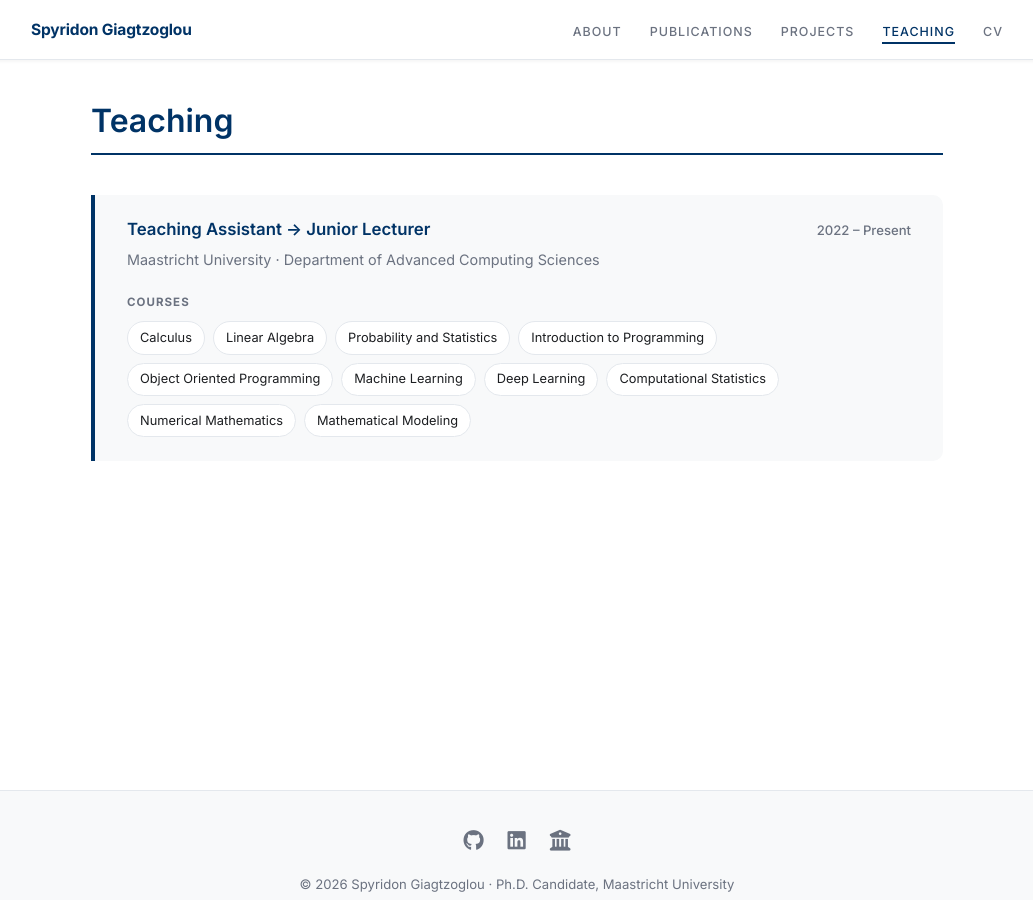
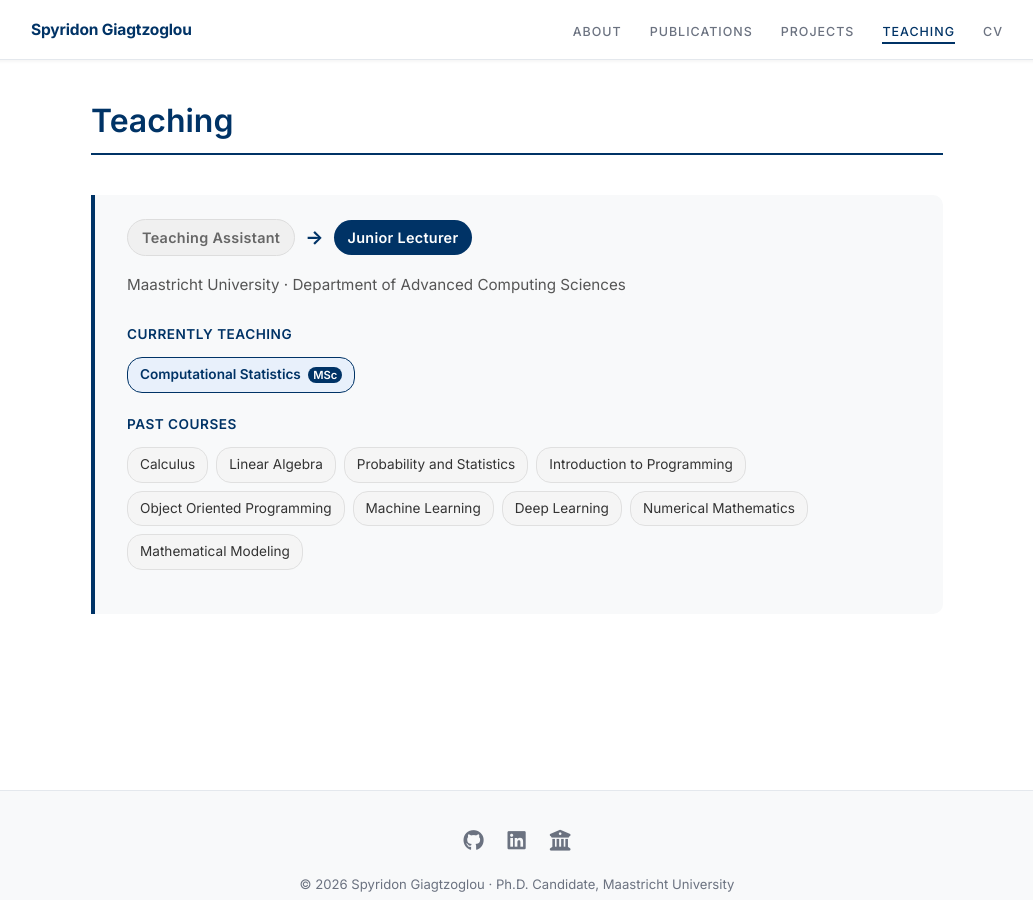
Before and after one commit to giatzoS/spyridongiagtzoglou.github.io, a Jekyll site: the page built from teaching.md, in a window 1280 px wide and 900 px high. Shown: the whole window, without its empty margins (123-1156 px from the left). Built offline with Jekyll 4.4.1, drawn with Linux system fonts in a browser that asks for light colours; part of the change alters nothing that is shown.

Commit message:
Update teaching page with current and past courses

```diff
--- a/teaching.md
+++ b/teaching.md
@@ -11,24 +11,121 @@ description: "Teaching experience of Spyridon Giagtzoglou at Maastricht Universi
 
 <div class="teaching-role">
   <div class="teaching-role__header">
-    <h3>Teaching Assistant &rarr; Junior Lecturer</h3>
-    <span class="period">2022 &ndash; Present</span>
-  </div>
-  <div class="teaching-role__inst">
-    Maastricht University &middot; Department of Advanced Computing Sciences
+    <div class="role-badges">
+      <span class="role-badge role-badge--past">Teaching Assistant</span>
+      <span class="role-arrow">→</span>
+      <span class="role-badge role-badge--current">Junior Lecturer</span>
+    </div>
+    <div class="teaching-role__inst">
+      Maastricht University · Department of Advanced Computing Sciences
+    </div>
   </div>
 
-  <div class="courses-label">Courses</div>
-  <div class="course-tags">
-    <span class="course-tag">Calculus</span>
-    <span class="course-tag">Linear Algebra</span>
-    <span class="course-tag">Probability and Statistics</span>
-    <span class="course-tag">Introduction to Programming</span>
-    <span class="course-tag">Object Oriented Programming</span>
-    <span class="course-tag">Machine Learning</span>
-    <span class="course-tag">Deep Learning</span>
-    <span class="course-tag">Computational Statistics</span>
-    <span class="course-tag">Numerical Mathematics</span>
-    <span class="course-tag">Mathematical Modeling</span>
+  <div class="teaching-block">
+    <div class="courses-label">Currently Teaching</div>
+    <div class="course-tags">
+      <span class="course-tag course-tag--current">Computational Statistics <span class="course-level">MSc</span></span>
+    </div>
+  </div>
+
+  <div class="teaching-block">
+    <div class="courses-label">Past Courses</div>
+    <div class="course-tags">
+      <span class="course-tag">Calculus</span>
+      <span class="course-tag">Linear Algebra</span>
+      <span class="course-tag">Probability and Statistics</span>
+      <span class="course-tag">Introduction to Programming</span>
+      <span class="course-tag">Object Oriented Programming</span>
+      <span class="course-tag">Machine Learning</span>
+      <span class="course-tag">Deep Learning</span>
+      <span class="course-tag">Numerical Mathematics</span>
+      <span class="course-tag">Mathematical Modeling</span>
+    </div>
   </div>
 </div>
+
+<style>
+.role-badges {
+  display: flex;
+  align-items: center;
+  gap: 10px;
+  margin-bottom: 8px;
+  flex-wrap: wrap;
+}
+
+.role-badge {
+  padding: 5px 14px;
+  border-radius: 20px;
+  font-size: 0.9rem;
+  font-weight: 600;
+  letter-spacing: 0.3px;
+}
+
+.role-badge--past {
+  background: #f0f0f0;
+  color: #666;
+  border: 1px solid #ddd;
+}
+
+.role-badge--current {
+  background: #003366;
+  color: white;
+}
+
+.role-arrow {
+  color: #003366;
+  font-size: 1.2rem;
+  font-weight: bold;
+}
+
+.teaching-role__inst {
+  color: #555;
+  font-size: 0.95rem;
+  margin-bottom: 20px;
+}
+
+.teaching-block {
+  margin-bottom: 20px;
+}
+
+.courses-label {
+  font-weight: 600;
+  font-size: 0.85rem;
+  text-transform: uppercase;
+  letter-spacing: 0.5px;
+  color: #003366;
+  margin-bottom: 10px;
+}
+
+.course-tags {
+  display: flex;
+  flex-wrap: wrap;
+  gap: 8px;
+}
+
+.course-tag {
+  background: #f5f5f5;
+  border: 1px solid #e0e0e0;
+  padding: 5px 12px;
+  border-radius: 15px;
+  font-size: 0.85rem;
+  color: #333;
+}
+
+.course-tag--current {
+  background: #e8f0fb;
+  border-color: #003366;
+  color: #003366;
+  font-weight: 600;
+}
+
+.course-level {
+  font-size: 0.7rem;
+  background: #003366;
+  color: white;
+  padding: 1px 5px;
+  border-radius: 8px;
+  margin-left: 4px;
+  vertical-align: middle;
+}
+</style>
```
